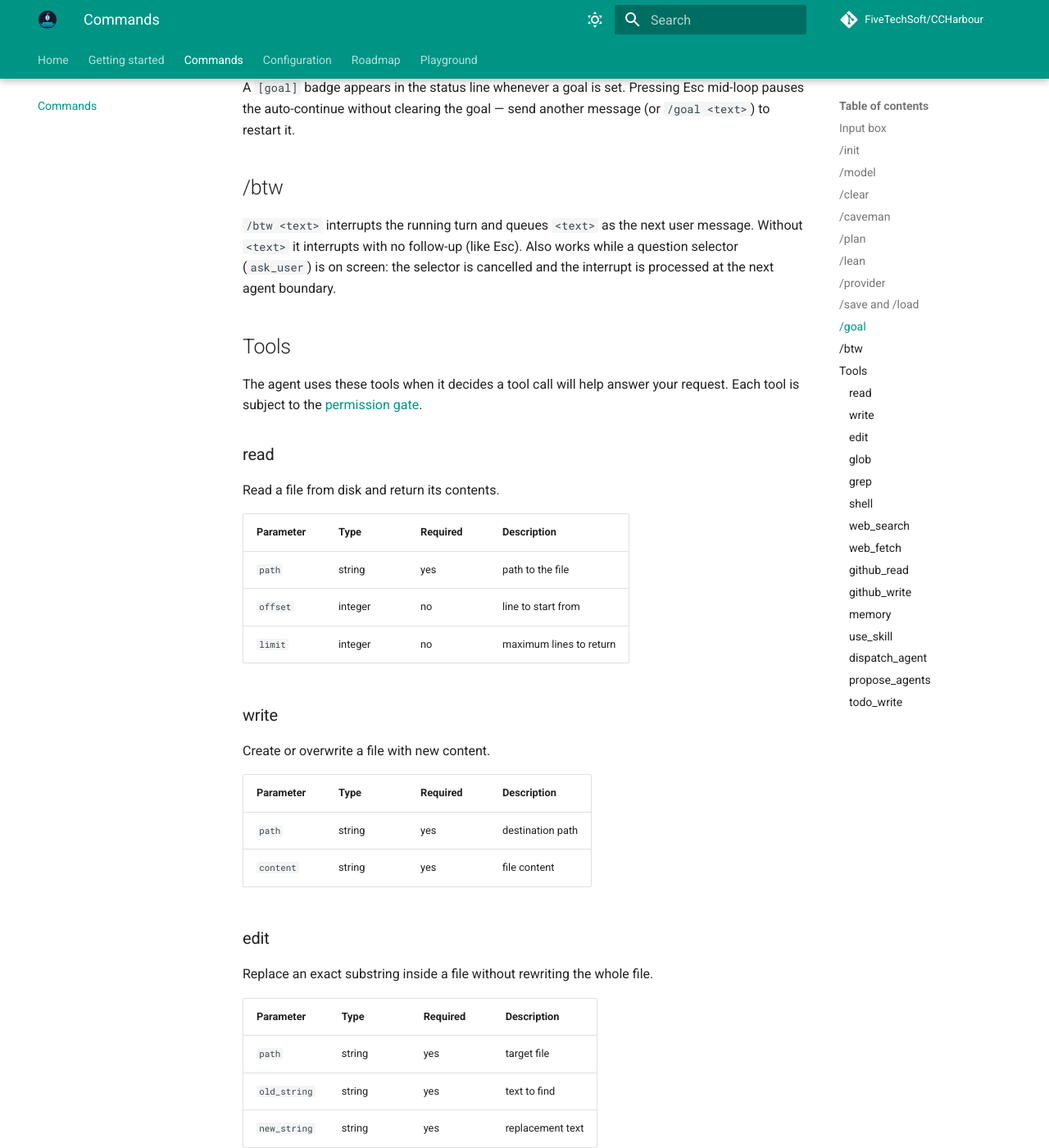
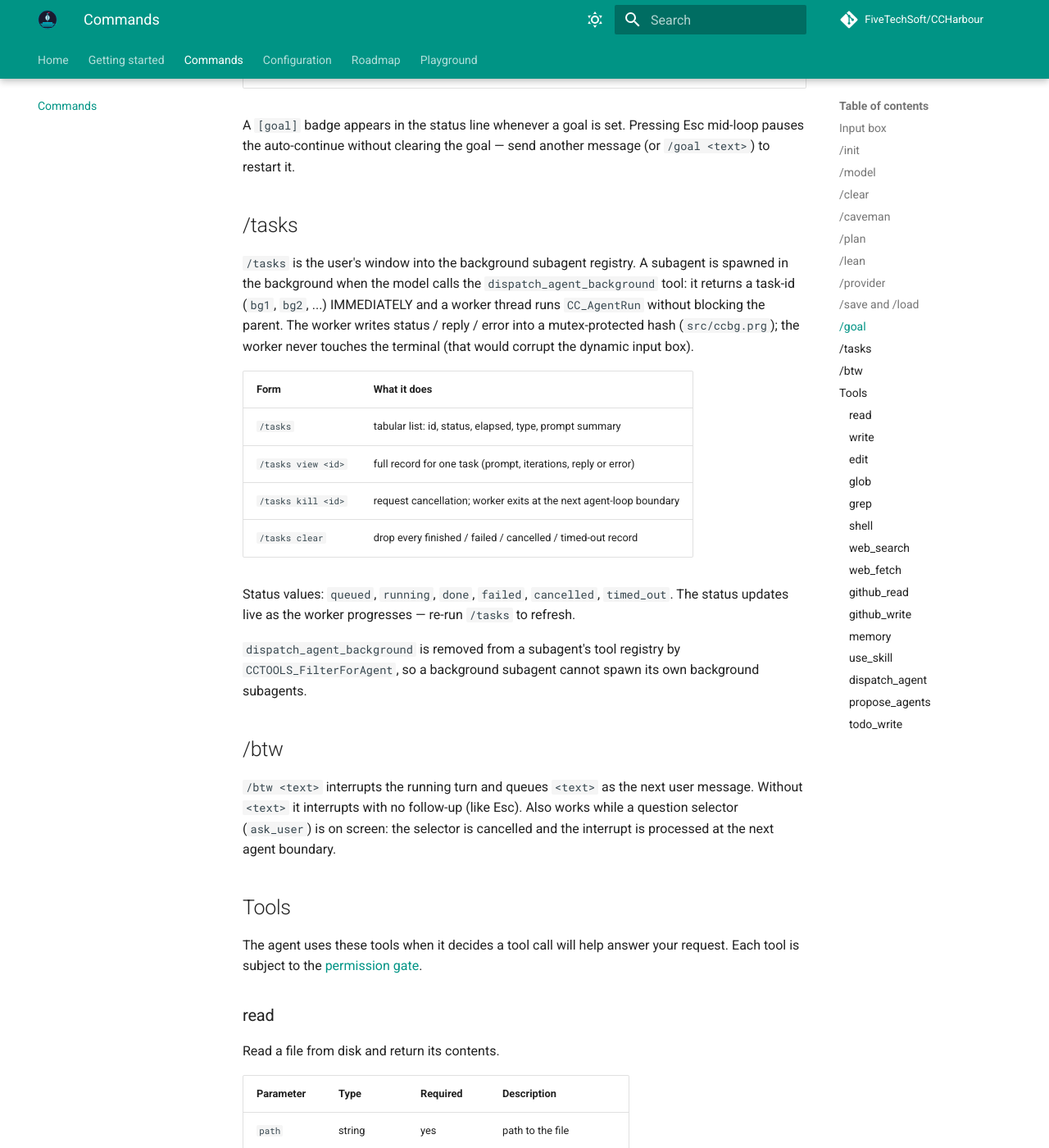
Before and after one commit to FiveTechSoft/CCHarbour, an MkDocs documentation site: the page built from pages/commands.md, in a window 1280 px wide and 1400 px high, scrolled down 5393 px. Shown: the whole window at 82% size. Built offline with MkDocs 1.6.1 and Material for MkDocs 9.7.7, drawn with Linux system fonts in a browser that asks for light colours; comment, search, counter and statistics services are not loaded; some of the changed text lies outside the part shown.

Commit message:
release: v0.8.18 — background subagents + /tasks slash command
- New src/ccbg.prg: mutex-protected background-task registry.
  CCBG_NextId / Add / Update / Get / List / Kill / CancelRequested /
  ClearFinished. Hash key = "bgN", record = { id, type, prompt,
  timeout, status, started_ms, ended_ms, iterations, reply, error,
  cancel_requested }. All access goes through hb_mutexLock so the
  worker thread and the main REPL can hit it concurrently.
- New tool dispatch_agent_background: returns the task-id
  IMMEDIATELY ("[background task started: bgN ...]") and spawns an
  hb_threadStart worker. Body runs CC_AgentRun and pushes progress /
  reply / error into the registry. interrupt_check honours both the
  cancel_requested flag and the per-task timeout.
- Workers MUST NOT touch the terminal (that would corrupt the
  dynamic input box). The main REPL polls via the registry only.
- CCTOOLS_FilterForAgent strips both dispatch_agent AND
  dispatch_agent_background from a subagent's registry, so a
  background subagent cannot spawn its own subagents (no recursion).
- New /tasks slash command: CCREPL_HandleTasks renders list /
  view / kill / clear. CCREPL_TaskElapsed formats Ns or "-" for the
  table column.
- cc.hbp / cc_mac.hbp / cc_linux.hbp: src/ccbg.prg added to the
  module list so all three builds pick it up.
- Help, README and pages/commands.md updated.

Co-Authored-By: Claude Opus 4.7 (1M context) <noreply@anthropic.com>

```diff
--- a/pages/commands.md
+++ b/pages/commands.md
@@ -17,6 +17,7 @@ assistant.
 | `/lean [on\|off]` | toggle lean mode (trims system prompt to save tokens) |
 | `/provider [args]` | configure the LLM backend at runtime               |
 | `/goal [args]`  | set a goal — keep working until the condition is met |
+| `/tasks [args]` | inspect background subagent tasks (list / view / kill / clear) |
 | `/btw <text>`   | interrupt the running turn; answer `<text>` next |
 | `/exit`         | quit (alias `/quit`)                            |
 
@@ -184,6 +185,32 @@ runs another turn (capped at 25 auto-iterations per user turn).
 A `[goal]` badge appears in the status line whenever a goal is set.
 Pressing Esc mid-loop pauses the auto-continue without clearing the
 goal — send another message (or `/goal <text>`) to restart it.
+
+## /tasks
+
+`/tasks` is the user's window into the background subagent registry.
+A subagent is spawned in the background when the model calls the
+`dispatch_agent_background` tool: it returns a task-id (`bg1`,
+`bg2`, ...) IMMEDIATELY and a worker thread runs `CC_AgentRun`
+without blocking the parent. The worker writes status / reply /
+error into a mutex-protected hash (`src/ccbg.prg`); the worker
+never touches the terminal (that would corrupt the dynamic input
+box).
+
+| Form               | What it does |
+|--------------------|--------------|
+| `/tasks`           | tabular list: id, status, elapsed, type, prompt summary |
+| `/tasks view <id>` | full record for one task (prompt, iterations, reply or error) |
+| `/tasks kill <id>` | request cancellation; worker exits at the next agent-loop boundary |
+| `/tasks clear`     | drop every finished / failed / cancelled / timed-out record |
+
+Status values: `queued`, `running`, `done`, `failed`, `cancelled`,
+`timed_out`. The status updates live as the worker progresses —
+re-run `/tasks` to refresh.
+
+`dispatch_agent_background` is removed from a subagent's tool
+registry by `CCTOOLS_FilterForAgent`, so a background subagent
+cannot spawn its own background subagents.
 
 ## /btw
 
```
Also changed, not shown: README.md (+13 -2 lines), releasenotes.md (+36 -2 lines), 8 other files.
